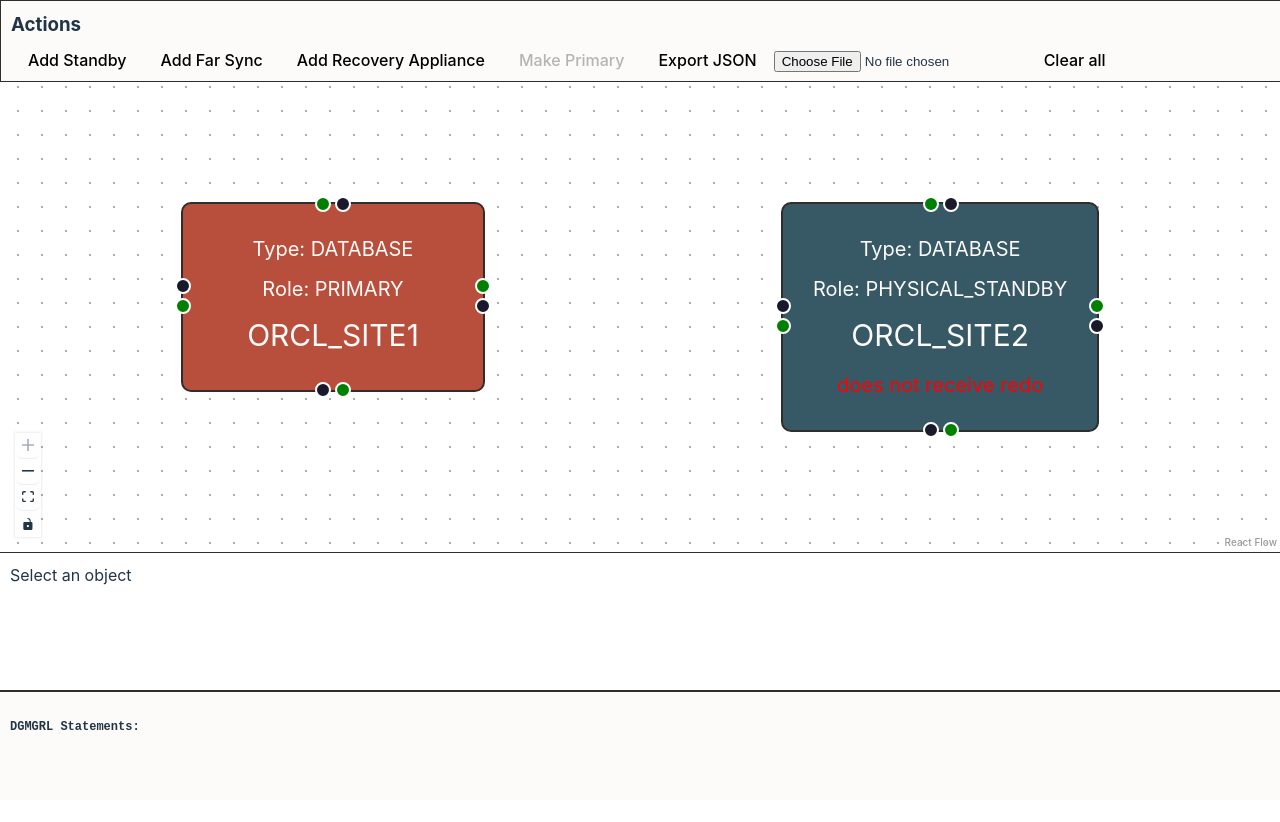
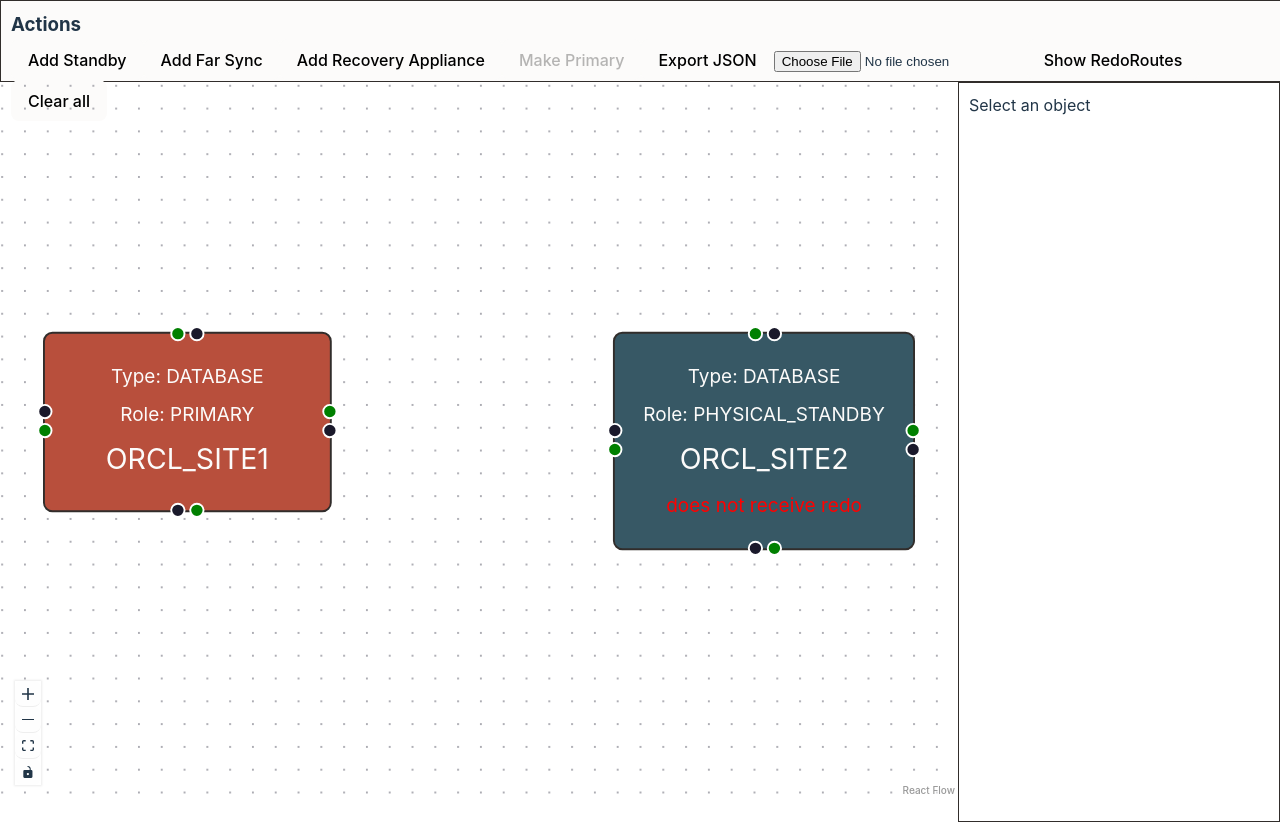
Before and after one commit to ludovicocaldara/adg-topology, a React (Vite) app: page / in a window 1280 px wide. Shown: the top 822 px of the page. Before the commit the page ends 800 px from the top, so only its background shows below. Built offline with nearby package versions, Linux system fonts and the light colour scheme.

Commit message:
correct grouping of primaries for redoroutes, and better alternate handling

```diff
--- a/src/App.jsx
+++ b/src/App.jsx
@@ -71,7 +71,16 @@ const getInitialEdges = () => {
   if (saved) {
     try {
       const data = JSON.parse(saved);
-      if (data.edges && Array.isArray(data.edges)) return data.edges;
+      if (data.edges && Array.isArray(data.edges)) {
+        // Normalize edge data: add missing alternateTo
+        return data.edges.map(edge => ({
+          ...edge,
+          data: {
+            ...edge.data,
+            alternateTo: edge.data.alternateTo || null,
+          }
+        }));
+      }
     } catch (err) {
       console.error('Failed to load edges from storage:', err);
     }
@@ -84,6 +93,7 @@ function App() {
   const [edges, setEdges, onEdgesChange] = useEdgesState(getInitialEdges());
   const [selectedNodeId, setSelectedNodeId] = useState(null);
   const [selectedEdgeId, setSelectedEdgeId] = useState(null);
+  const [showRedoRoutesModal, setShowRedoRoutesModal] = useState(false);
 
   // Save to storage when nodes or edges change
   useEffect(() => {
@@ -117,13 +127,13 @@ function App() {
     }));
   }, [edges, currentPrimary]);
 
-  // Map of source node ID to array of { target, whenPrimaryIs, priority }
+  // Map of source node ID to array of edges
   // we use this to generate DGMGRL statements
   const allConnections = useMemo(() => {
     const conns = {};
     edges.forEach(edge => {
       if (!conns[edge.source]) conns[edge.source] = [];
-      conns[edge.source].push({ target: edge.target, whenPrimaryIs: edge.data.whenPrimaryIs, priority: edge.data.priority });
+      conns[edge.source].push(edge);
     });
     return conns;
   }, [edges]);
@@ -191,7 +201,7 @@ function App() {
       // we assign a unique ID to prevent conflicts
       id: `edge-${Date.now()}-${Math.random().toString(36).substr(2, 9)}`,
       type: 'lad',
-      data: { logXptMode: 'ASYNC', priority: 1, whenPrimaryIs: currentPrimary.data.dbUniqueName, targetDbUniqueName: targetNode?.data.dbUniqueName },
+      data: { logXptMode: 'ASYNC', priority: 1, whenPrimaryIs: currentPrimary.data.dbUniqueName, targetDbUniqueName: targetNode?.data.dbUniqueName, alternateTo: null },
     };
     console.log('New edge:', newEdge);
       setEdges((eds) => [...eds, newEdge]);
@@ -279,8 +289,15 @@ function App() {
   }, [nodes, edges]);
 
   const onImport = useCallback((data) => {
+    const normalizedEdges = (data.edges || []).map(edge => ({
+      ...edge,
+      data: {
+        ...edge.data,
+        alternateTo: edge.data.alternateTo || null,
+      }
+    }));
     setNodes(data.nodes || []);
-    setEdges(data.edges || []);
+    setEdges(normalizedEdges);
   }, [setNodes, setEdges]);
 
   const onClearAll = useCallback(() => {
@@ -291,17 +308,91 @@ function App() {
     deleteStorage('adgTopologyData');
   }, []);
 
+  const onShowRedoRoutes = useCallback(() => {
+    setShowRedoRoutesModal(true);
+  }, []);
+
   const dgmgrlStatements = useMemo(() => {
-    return Object.entries(allConnections).map(([sourceId, conns]) => {
+    return Object.entries(allConnections).map(([sourceId, edgesForSource]) => {
       const source = nodes.find(n => n.id === sourceId);
-      if (!source) return '';
-      const routes = conns.map(c => {
-        const target = nodes.find(n => n.id === c.target);
-        return `(${c.whenPrimaryIs}: ${target?.data.dbUniqueName || 'UNKNOWN'} PRIORITY=${c.priority})`;
+      if (!source || edgesForSource.length === 0) return '';
+
+      const whenPrimaryIs = edgesForSource[0].data.whenPrimaryIs;
+
+      // Group routes into chains
+      const chains = [];
+      const used = new Set();
+
+      // First, find all priority=1 routes as chain starters
+      edgesForSource.filter(r => r.data.priority === 1 && !used.has(r.id)).forEach(start => {
+        const chain = [start];
+        used.add(start.id);
+        // Find alternates
+        edgesForSource.filter(r => r.data.alternateTo === start.data.targetDbUniqueName && !used.has(r.id)).forEach(alt => {
+          chain.push(alt);
+          used.add(alt.id);
+        });
+        chains.push(chain);
+      });
+
+      // Add remaining routes as single-item chains
+      edgesForSource.filter(r => !used.has(r.id)).forEach(r => {
+        chains.push([r]);
+      });
+
+      // Sort chains by the lowest priority in the chain
+      chains.sort((a, b) => Math.min(...a.map(r => r.data.priority)) - Math.min(...b.map(r => r.data.priority)));
+
+      // Group by whenPrimaryIs
+      const groupedByWp = {};
+      edgesForSource.forEach(edge => {
+        const wp = edge.data.whenPrimaryIs;
+        if (!groupedByWp[wp]) groupedByWp[wp] = [];
+        groupedByWp[wp].push(edge);
+      });
+
+      const routesStr = Object.entries(groupedByWp).map(([wp, edges]) => {
+        // Group routes into chains for this wp
+        const chains = [];
+        const used = new Set();
+
+        // First, find all priority=1 routes as chain starters
+        edges.filter(r => r.data.priority === 1 && !used.has(r.id)).forEach(start => {
+          const chain = [start];
+          used.add(start.id);
+          // Find alternates
+          edges.filter(r => r.data.alternateTo === start.data.targetDbUniqueName && !used.has(r.id)).forEach(alt => {
+            chain.push(alt);
+            used.add(alt.id);
+          });
+          chains.push(chain);
+        });
+
+        // Add remaining routes as single-item chains
+        edges.filter(r => !used.has(r.id)).forEach(r => {
+          chains.push([r]);
+        });
+
+        // Sort chains by the lowest priority in the chain
+        chains.sort((a, b) => Math.min(...a.map(r => r.data.priority)) - Math.min(...b.map(r => r.data.priority)));
+
+        // Generate the routes string for this wp
+        const innerStr = chains.map(chain => {
+          if (chain.length === 1) {
+            const r = chain[0];
+            return `(${r.data.targetDbUniqueName} PRIORITY=${r.data.priority})`;
+          } else {
+            const sortedChain = chain.sort((a, b) => a.data.priority - b.data.priority);
+            const parts = sortedChain.map(r => `${r.data.targetDbUniqueName} PRIORITY=${r.data.priority}`).join(', ');
+            return `(${parts})`;
+          }
         }).join(' ');
+        return `(${wp}: ${innerStr})`;
+      }).join('');
+
       const type = source.data.type === 'DATABASE' ? 'DATABASE' :
                    source.data.type === 'FAR_SYNC' ? 'FAR_SYNC' : 'RECOVERY_APPLIANCE';
-      return `EDIT ${type} ${source.data.dbUniqueName} SET PROPERTY RedoRoutes = '${routes}';`;
+      return `EDIT ${type} ${source.data.dbUniqueName} SET PROPERTY RedoRoutes = '${routesStr}';`;
     }).filter(s => s).join('\n');
   }, [allConnections, nodes]);
 
@@ -316,9 +407,11 @@ function App() {
         onExport={onExport}
         onImport={onImport}
         onClearAll={onClearAll}
+        onShowRedoRoutes={onShowRedoRoutes}
         style={{ width: '100%', height: '60px', borderBottom: '1px solid var(--redwood-black)' }}
       />
-      <div style={{ width: '100vw', height: '100vh' , position: 'relative' }}>
+      <div style={{ display: 'flex', flexDirection: 'row', height: 'calc(100vh - 60px)' }}>
+        <div style={{ flex: 1, position: 'relative' }}>
           <ReactFlow
             nodes={nodesWithWarnings}
             edges={visibleEdges}
@@ -343,20 +436,40 @@ function App() {
           selectedEdge={selectedEdge}
           onUpdateNode={onUpdateNode}
           onUpdateEdge={onUpdateEdge}
-        style={{ width: '100%', height: '200px', borderTop: '1px solid var(--redwood-black)', borderRight: 'none', borderLeft: 'none' }}
+          edges={edges}
+          nodes={nodes}
+          style={{ width: '300px', height: '100%', borderLeft: '1px solid var(--redwood-black)' }}
         />
+      </div>
+      {showRedoRoutesModal && (
         <div style={{
-        height: '150px',
+          position: 'fixed',
+          top: 0,
+          left: 0,
+          width: '100vw',
+          height: '100vh',
+          background: 'rgba(0,0,0,0.5)',
+          display: 'flex',
+          justifyContent: 'center',
+          alignItems: 'center',
+          zIndex: 1000
+        }}>
+          <div style={{
             background: 'var(--redwood-white)',
-        borderTop: '1px solid var(--redwood-black)',
-        padding: '10px',
+            padding: '20px',
+            borderRadius: '8px',
+            maxWidth: '80vw',
+            maxHeight: '80vh',
             overflowY: 'auto',
             fontFamily: 'monospace',
             fontSize: '12px'
           }}>
-        <h4>DGMGRL Statements:</h4>
+            <h3>DGMGRL Statements</h3>
             <pre>{dgmgrlStatements}</pre>
+            <button onClick={() => setShowRedoRoutesModal(false)}>Close</button>
           </div>
+        </div>
+      )}
     </div>
   );
 }
--- a/src/components/ActionToolbox.jsx
+++ b/src/components/ActionToolbox.jsx
@@ -1,6 +1,6 @@
 import React from 'react';
 
-const ActionToolbox = ({ onAddStandby, onAddFarSync, onAddRecoveryAppliance, onMakePrimary, selectedIsStandby, onExport, onImport, onClearAll, style }) => {
+const ActionToolbox = ({ onAddStandby, onAddFarSync, onAddRecoveryAppliance, onMakePrimary, selectedIsStandby, onExport, onImport, onClearAll, onShowRedoRoutes, style }) => {
   const handleImport = (e) => {
     const file = e.target.files[0];
     if (file) {
@@ -29,6 +29,7 @@ const ActionToolbox = ({ onAddStandby, onAddFarSync, onAddRecoveryAppliance, onM
       <button onClick={onMakePrimary} disabled={!selectedIsStandby}>Make Primary</button>
       <button onClick={onExport}>Export JSON</button>
       <input type="file" accept=".json" onChange={handleImport} />
+      <button onClick={onShowRedoRoutes}>Show RedoRoutes</button>
       <button onClick={onClearAll}>Clear all</button>
     </div>
   );
--- a/src/components/PropertyPanel.jsx
+++ b/src/components/PropertyPanel.jsx
@@ -1,6 +1,6 @@
 import React from 'react';
 
-const PropertyPanel = ({ selectedNode, selectedEdge, onUpdateNode, onUpdateEdge, style }) => {
+const PropertyPanel = ({ selectedNode, selectedEdge, onUpdateNode, onUpdateEdge, edges, nodes, style }) => {
   const defaultStyle = { width: '200px', padding: '10px', border: '1px solid var(--redwood-black)' };
   const combinedStyle = { ...defaultStyle, ...style };
 
@@ -25,7 +25,11 @@ const PropertyPanel = ({ selectedNode, selectedEdge, onUpdateNode, onUpdateEdge,
   }
 
   if (selectedEdge) {
-    const { logXptMode, priority, whenPrimaryIs } = selectedEdge.data;
+    const { logXptMode, priority, whenPrimaryIs, alternateTo, targetDbUniqueName } = selectedEdge.data;
+    const higherPriorityTargets = edges
+      .filter(e => e.data.whenPrimaryIs === whenPrimaryIs && e.data.priority < priority && e.data.targetDbUniqueName !== targetDbUniqueName)
+      .map(e => e.data.targetDbUniqueName)
+      .filter((v, i, a) => a.indexOf(v) === i); // unique
     return (
       <div style={{ ...combinedStyle, background: 'var(--redwood-white)' }}>
         <h3>Log Archive Dest Properties</h3>
@@ -47,8 +51,23 @@ const PropertyPanel = ({ selectedNode, selectedEdge, onUpdateNode, onUpdateEdge,
           max="8"
           value={priority}
           onChange={(e) => onUpdateEdge(selectedEdge.id, { priority: parseInt(e.target.value) || 1 })}
-          style={{ width: '100%' }}
+          style={{ width: '100%', marginBottom: '10px' }}
         />
+        {priority > 1 && (
+          <>
+            <label>Alternate To</label>
+            <select
+              value={alternateTo || ''}
+              onChange={(e) => onUpdateEdge(selectedEdge.id, { alternateTo: e.target.value || null })}
+              style={{ width: '100%' }}
+            >
+              <option value="">None</option>
+              {higherPriorityTargets.map(target => (
+                <option key={target} value={target}>{target}</option>
+              ))}
+            </select>
+          </>
+        )}
       </div>
     );
   }
```
Lines whose indentation alone changed are shown as unchanged.
